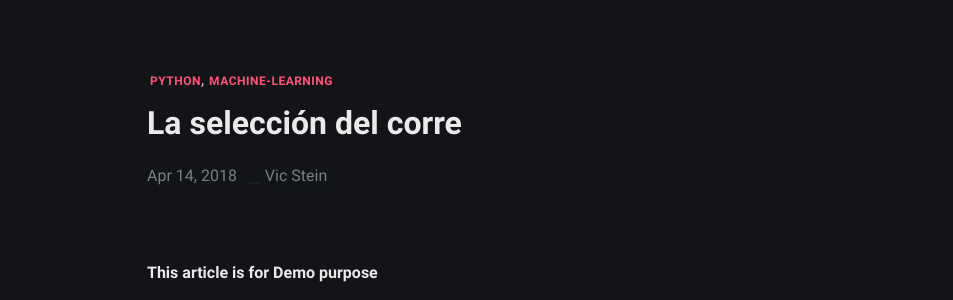
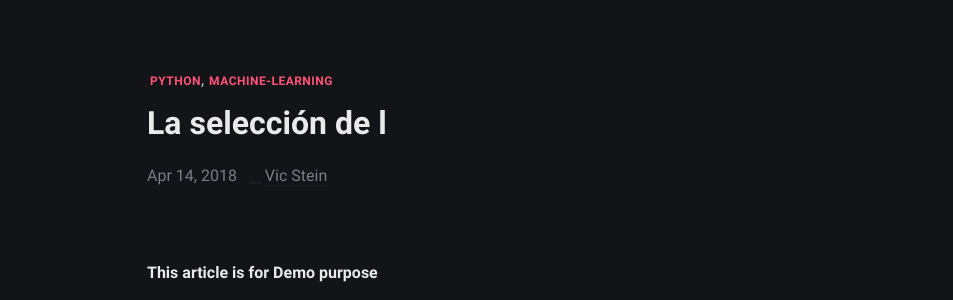
Before and after one commit to vxstein/vxstein.github.io, a Jekyll site: the page built from _posts/python-notes-from-Intro-to-machine-learning/2018-04-14-python-notes-from-Intro-to-machine-learning.md, in a window 1280 px wide and 900 px high. Shown: the part 135-435 px from the top of the window, without its empty margins (163-1116 px from the left). Built offline with Jekyll 4.4.1, drawn with Linux system fonts in a browser that asks for light colours.

Commit message:
2018-04-14-python-notes-from-Intro-to-machine-learning.md: updated title

```diff
--- a/_posts/python-notes-from-Intro-to-machine-learning/2018-04-14-python-notes-from-Intro-to-machine-learning.md
+++ b/_posts/python-notes-from-Intro-to-machine-learning/2018-04-14-python-notes-from-Intro-to-machine-learning.md
@@ -6,7 +6,7 @@ tags:
 description: >-
   Notes and code snippets of Python that I've been collecting so far throughout
   the "Intro to Machine Learning" course.
-title: La selección del corre
+title: La selección de l
 ---
 
 **This article is for Demo purpose**
```
